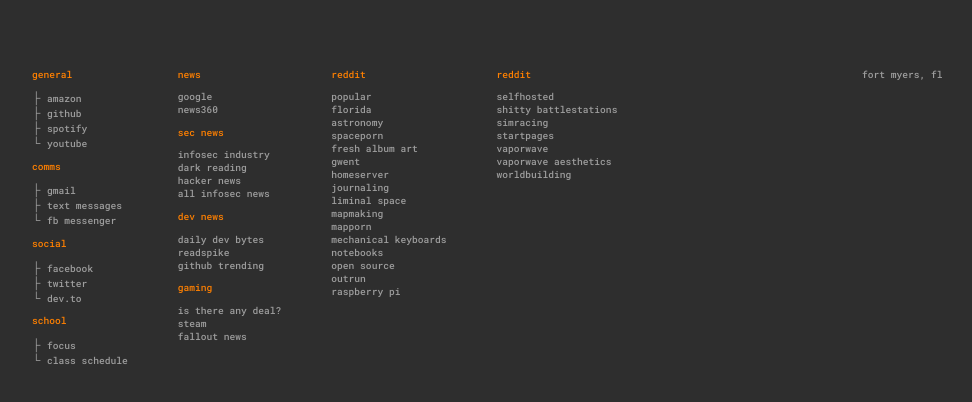
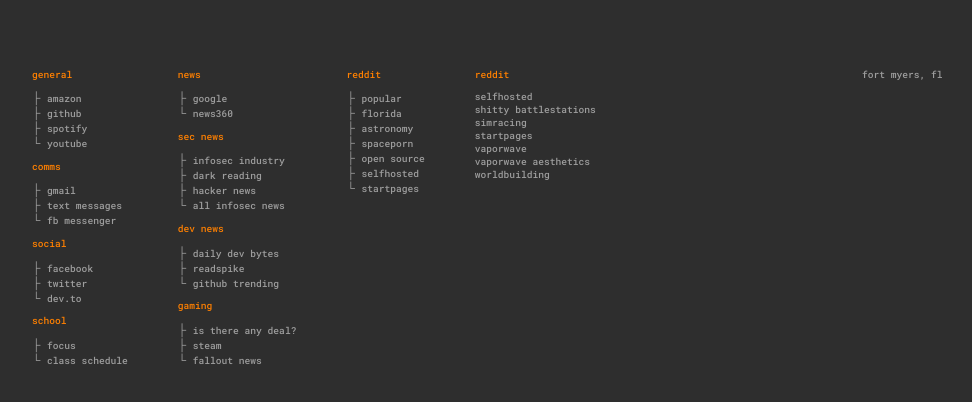
Before and after one commit to pocketfulofrage/pocketfulofrage.github.io, a plain HTML site: page newtab.html in a window 1280 px wide. Shown: the whole page, without its empty margins (108-1080 px from the left). Drawn offline with Linux system fonts and the light colour scheme; a script that the page names is missing.

Commit message:
Update newtab.html

```diff
--- a/newtab.html
+++ b/newtab.html
@@ -44,48 +44,39 @@
 				<div class="tag">
 					<p>News</p>
 				</div>
-				<a href="https://news.google.com">Google</a>
-				<a href="https://www.news360.com">News360</a>
+				<a href="https://news.google.com"><span id="breaker">├ </span>Google</a>
+				<a href="https://www.news360.com"><span id="breaker">└ </span>News360</a>
 				<div class="tag">
 					<p>Sec News</p>
 				</div>
-				<a href="https://infosecindustry.com">Infosec Industry</a>
-				<a href="https://www.darkreading.com/">Dark Reading</a>
-				<a href="https://news.ycombinator.com/">Hacker News</a>
-				<a href="https://allinfosecnews.com">All Infosec News</a>
+				<a href="https://infosecindustry.com"><span id="breaker">├ </span>Infosec Industry</a>
+				<a href="https://www.darkreading.com/"><span id="breaker">├ </span>Dark Reading</a>
+				<a href="https://news.ycombinator.com/"><span id="breaker">├ </span>Hacker News</a>
+				<a href="https://allinfosecnews.com"><span id="breaker">└ </span>All Infosec News</a>
 				<div class="tag">
 					<p>dev news</p>
 				</div>
-				<a href="https://dailydevbytes.com/channel/blogs">Daily Dev Bytes</a>
-				<a href="https://readspike.com/webdev/">readspike</a>
-				<a href="https://github.com/trending">Github Trending</a>
+				<a href="https://dailydevbytes.com/channel/blogs"><span id="breaker">├ </span>Daily Dev Bytes</a>
+				<a href="https://readspike.com/webdev/"><span id="breaker">├ </span>readspike</a>
+				<a href="https://github.com/trending"><span id="breaker">└ </span>Github Trending</a>
 				<div class="tag">
 					<p>Gaming</p>
 				</div>
-				<a href="https://www.isthereanydeal.com">Is there any deal?</a>
-				<a href="https://store.steampowered.com">steam</a>
-				<a href="https://fallout.bethesda.net/en/news">Fallout News</a>
+				<a href="https://www.isthereanydeal.com"><span id="breaker">├ </span>Is there any deal?</a>
+				<a href="https://store.steampowered.com"><span id="breaker">├ </span>steam</a>
+				<a href="https://fallout.bethesda.net/en/news"><span id="breaker">└ </span>Fallout News</a>
 			</div>
 			<div class="block">
 				<div class="tag">
 					<p>Reddit</p>
 				</div>
-				<a href="https://www.reddit.com/r/popular">popular</a>
-				<a href="https://www.reddit.com/r/florida">florida</a>
-				<a href="https://www.reddit.com/r/astronomy/">astronomy</a>
-				<a href="https://www.reddit.com/r/spaceporn/">spaceporn</a>
-				<a href="https://www.reddit.com/r/freshalbumart/">fresh album art</a>
-				<a href="https://www.reddit.com/r/gwent">gwent</a>
-				<a href="https://www.reddit.com/r/HomeServer">homeserver</a>
-				<a href="https://www.reddit.com/r/journaling">journaling</a>
-				<a href="https://www.reddit.com/r/liminalspace">liminal space</a>
-				<a href="https://www.reddit.com/r/mapmaking">mapmaking</a>
-				<a href="https://www.reddit.com/r/mapporn">mapporn</a>
-				<a href="https://www.reddit.com/r/mechanicalkeyboards">mechanical keyboards</a>
-				<a href="https://www.reddit.com/r/notebooks">notebooks</a>
-				<a href="https://www.reddit.com/r/opensource">open source</a>
-				<a href="https://www.reddit.com/r/outrun">outrun</a>
-				<a href="https://www.reddit.com/r/raspberry_pi">raspberry pi</a>
+				<a href="https://www.reddit.com/r/popular"><span id="breaker">├ </span>popular</a>
+				<a href="https://www.reddit.com/r/florida"><span id="breaker">├ </span>florida</a>
+				<a href="https://www.reddit.com/r/astronomy/"><span id="breaker">├ </span>astronomy</a>
+				<a href="https://www.reddit.com/r/spaceporn/"><span id="breaker">├ </span>spaceporn</a>
+				<a href="https://www.reddit.com/r/opensource"><span id="breaker">├ </span>open source</a>
+				<a href="https://www.reddit.com/r/selfhosted"><span id="breaker">├ </span>selfhosted</a>
+				<a href="https://www.reddit.com/r/startpages"><span id="breaker">└ </span>startpages</a>
 			</div>
 			<div class="block">
 				<div class="tag">
```
